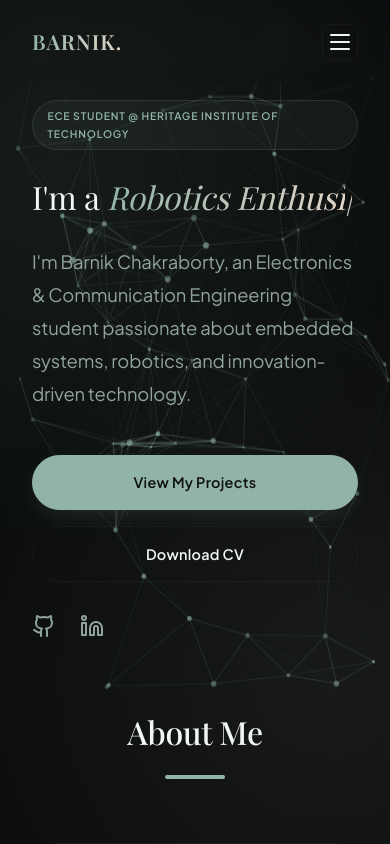
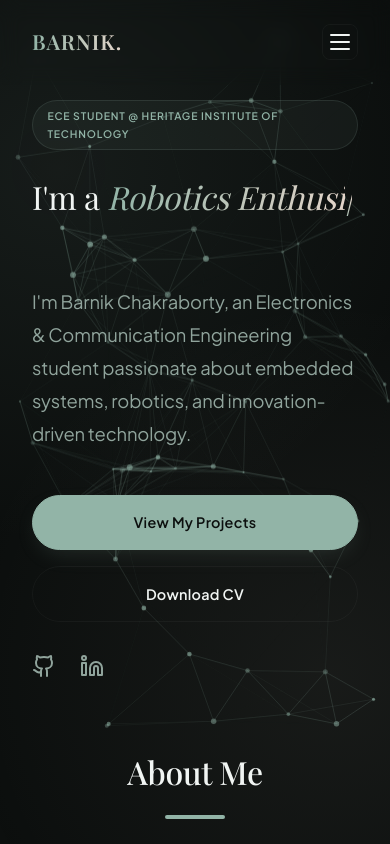
Before and after one commit to Rebellion-167/Personal-Portfolio, a website built with Vite: page index.html in a window 390 px wide. Shown: the top 844 px of the page. Built offline with nearby package versions, Linux system fonts and the light colour scheme; animation ran at ten frames a second; a web font is replaced by a local one.

Commit message:
fix: prevent layout shift from typewriter text on mobile

```diff
--- a/src/style.css
+++ b/src/style.css
@@ -890,6 +890,7 @@ footer {
 
   .hero h1 {
     font-size: 2.6rem;
+    min-height: 2.4em;
   }
 
   .hero {
```
